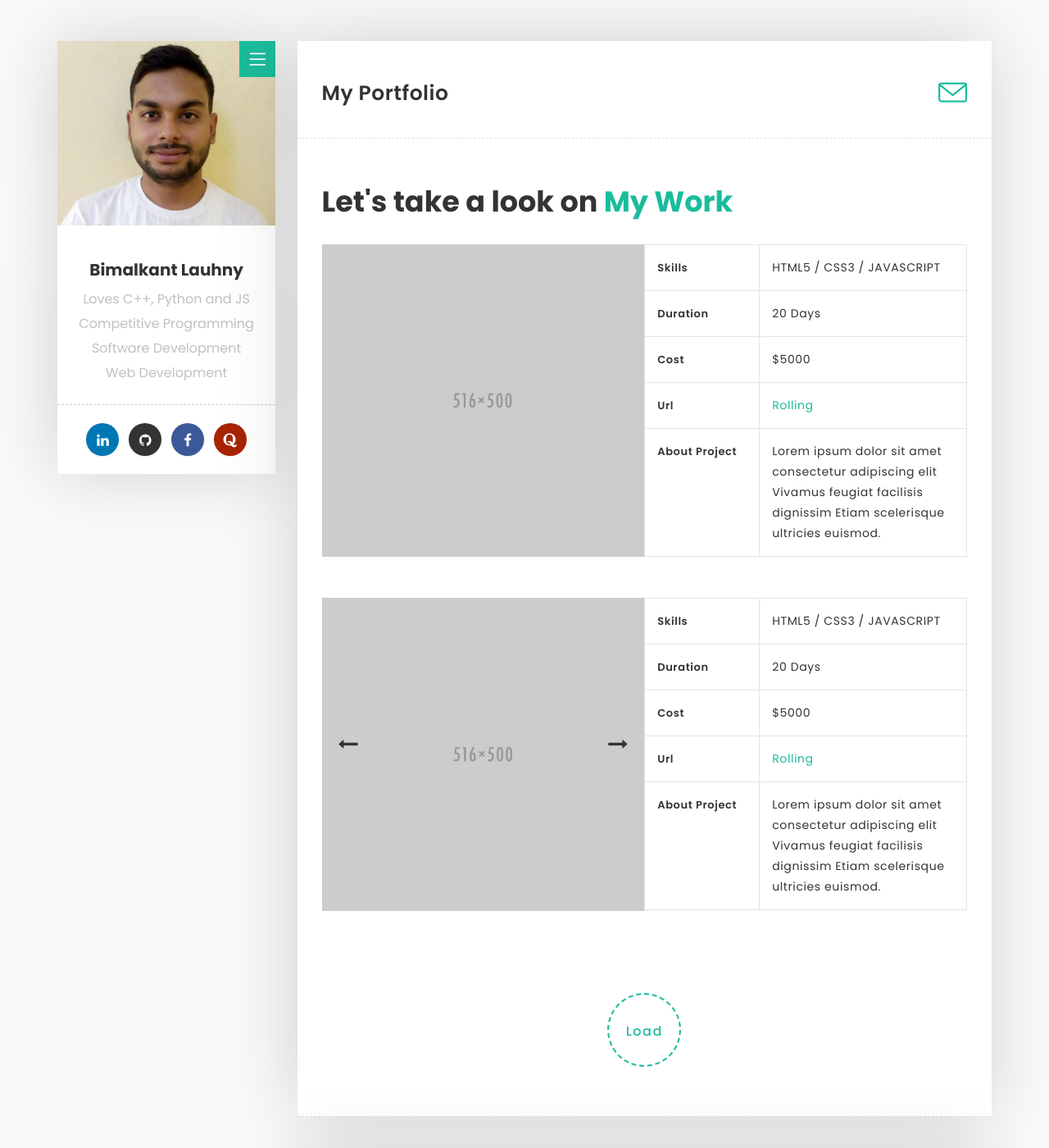
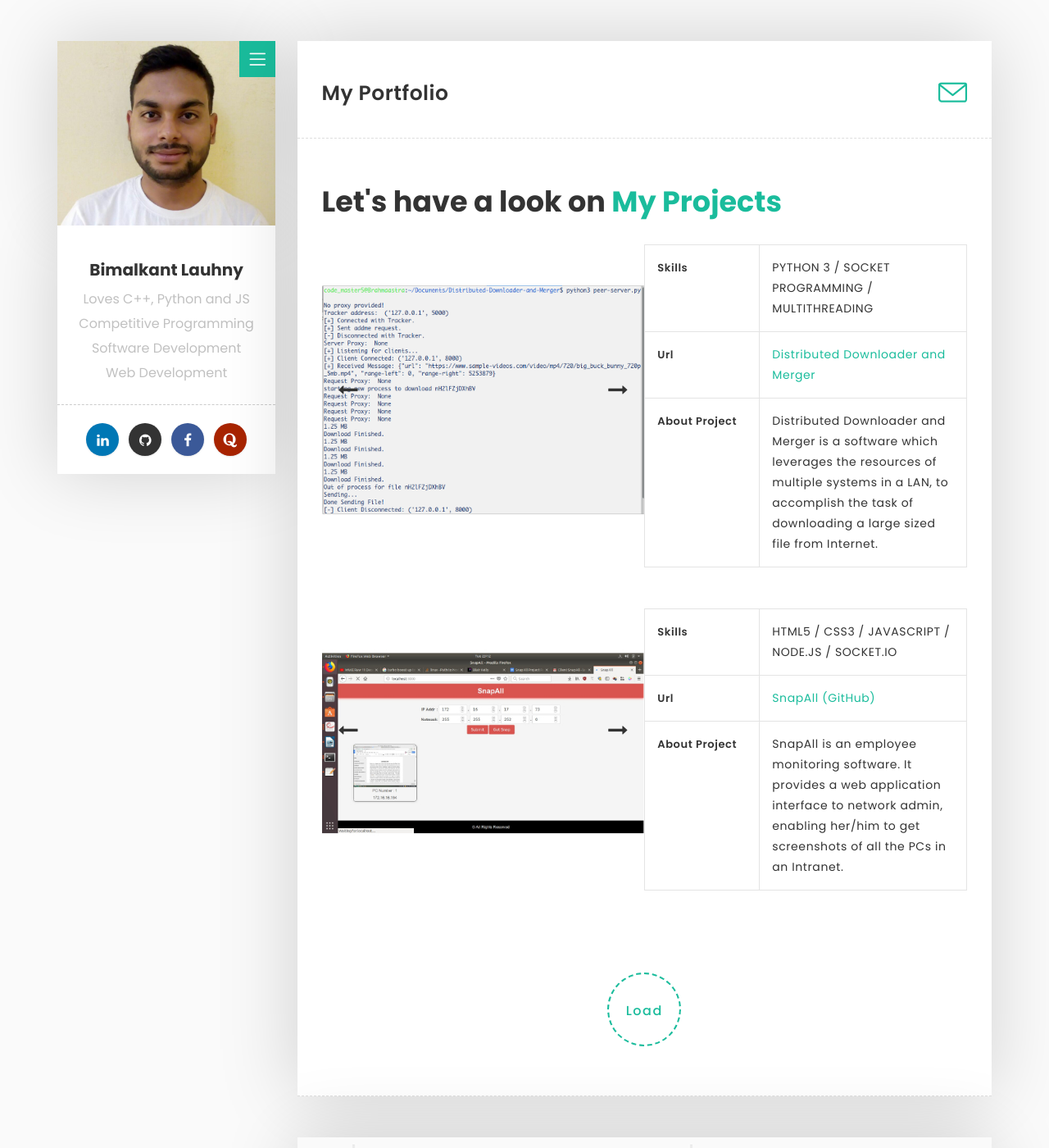
Before and after one commit to bimalkant-lauhny/code-master5.github.io, a Jekyll site: the page built from work.html, in a window 1280 px wide and 1400 px high. Shown: the whole window at 82% size. Built offline with Jekyll 4.4.1, drawn with Linux system fonts in a browser that asks for light colours.

Commit message:
Added SnapAll and DDM to work

```diff
--- a/work.html
+++ b/work.html
@@ -18,7 +18,7 @@ title: Bimalkant Lauhny - Work
 
       <!-- Intro Start -->
       <div class="post-title margin-bottom-30">
-        <h1>Let's take a look on <span class="main-color">My Work</span></h1>
+        <h1>Let's have a look on <span class="main-color">My Projects</span></h1>
       </div>
       <!-- Intro End -->
 
@@ -28,8 +28,54 @@ title: Bimalkant Lauhny - Work
       <!-- Portfolio Start -->
       <div>
 
+        <!-- Portfolio Detail Start -->
+        <div class="row portfolio">
+          <div class="col-sm-6 custom-pad-1">
+            <div class="image-carousel">
+              <img src="images/portfolio/ddm-1.png" class="img-responsive" alt="Client">
+              <img src="images/portfolio/ddm-2.png" class="img-responsive" alt="Server">
+              <img src="images/portfolio/ddm-3.png" class="img-responsive" alt="Tracker">
+            </div>
+          </div>
 
-        <!-- Portfolio Detail Start -->
+
+          <div class="col-sm-6 custom-pad-2">
+            <div class="table-responsive">
+              <table class="table table-bordered">
+                <tbody>
+
+                  <tr>
+                    <td><b>Skills</b></td>
+                    <td>PYTHON 3 / SOCKET PROGRAMMING / MULTITHREADING</td>
+                  </tr>
+
+                  <tr>
+                    <td><b>Url</b></td>
+                    <td>
+                      <a href="https://github.com/code-master5/Distributed-Downloader-and-Merger"
+                        title="Distributed Downloader and Merger">Distributed Downloader and Merger</a>
+                      </td>
+                  </tr>
+
+                  <tr>
+                    <td><b>About Project</b></td>
+                    <td>
+                      Distributed Downloader and Merger is a software which leverages the resources of
+                      multiple systems in a LAN, to accomplish the task of downloading a large sized file
+                      from Internet.
+                    </td>
+                  </tr>
+                </tbody>
+              </table>
+
+            </div>
+          </div>
+        </div>
+        <!-- Portfolio Detail End -->
+
+
+        <!-- Portfolio Detail Start
+
         <div class="row portfolio">
           <div class="col-sm-6 custom-pad-1">
             <img src="images/portfolio/1.jpg" class="img-responsive" alt="">
@@ -52,11 +98,6 @@ title: Bimalkant Lauhny - Work
                   </tr>
 
                   <tr>
-                    <td><b>Cost</b></td>
-                    <td>$5000</td>
-                  </tr>
-
-                  <tr>
                     <td><b>Url</b></td>
                     <td><a href="http://www.uipasta.com" title="uipasta">Rolling</a></td>
                   </tr>
@@ -79,8 +120,10 @@ title: Bimalkant Lauhny - Work
         <div class="row portfolio">
           <div class="col-sm-6 custom-pad-1">
             <div class="image-carousel">
-              <img src="images/portfolio/2.jpg" class="img-responsive" alt="">
-              <img src="images/portfolio/3.jpg" class="img-responsive" alt="">
+              <img src="images/portfolio/SnapAll-1.jpg" class="img-responsive"
+                   alt="Admin interface for supplying network details">
+              <img src="images/portfolio/SnapAll-2.jpg" class="img-responsive"
+                   alt="Admin interface after receiving screenshots from connected PCs">
             </div>
           </div>
 
@@ -92,27 +135,22 @@ title: Bimalkant Lauhny - Work
 
                   <tr>
                     <td><b>Skills</b></td>
-                    <td>HTML5 / CSS3 / JAVASCRIPT</td>
-                  </tr>
-
-                  <tr>
-                    <td><b>Duration</b></td>
-                    <td>20 Days</td>
-                  </tr>
-
-                  <tr>
-                    <td><b>Cost</b></td>
-                    <td>$5000</td>
+                    <td>HTML5 / CSS3 / JAVASCRIPT / NODE.JS / SOCKET.IO</td>
                   </tr>
 
                   <tr>
                     <td><b>Url</b></td>
-                    <td><a href="http://www.uipasta.com" title="uipasta">Rolling</a></td>
+                    <td>
+                      <a href="https://github.com/code-master5/4th-year-project/tree/master"
+                        title="SnapAll">SnapAll (GitHub)</a>
+                      </td>
                   </tr>
 
                   <tr>
                     <td><b>About Project</b></td>
-                    <td>Lorem ipsum dolor sit amet consectetur adipiscing elit Vivamus feugiat facilisis dignissim Etiam scelerisque ultricies euismod.</td>
+                    <td>SnapAll is an employee monitoring software. It provides a web application
+                        interface to network admin, enabling her/him to get screenshots of all the
+                        PCs in an Intranet.</td>
                   </tr>
                 </tbody>
               </table>
@@ -122,12 +160,14 @@ title: Bimalkant Lauhny - Work
         </div>
         <!-- Portfolio Detail End -->
 
-
-
         <!-- Portfolio Detail Start -->
         <div class="row portfolio">
           <div class="col-sm-6 custom-pad-1">
-            <img src="images/portfolio/4.jpg" class="img-responsive" alt="">
+            <div class="image-carousel">
+              <img src="images/portfolio/ddm-1.png" class="img-responsive" alt="Client">
+              <img src="images/portfolio/ddm-2.png" class="img-responsive" alt="Server">
+              <img src="images/portfolio/ddm-3.png" class="img-responsive" alt="Tracker">
+            </div>
           </div>
 
 
@@ -138,73 +178,24 @@ title: Bimalkant Lauhny - Work
 
                   <tr>
                     <td><b>Skills</b></td>
-                    <td>HTML5 / CSS3 / JAVASCRIPT</td>
-                  </tr>
-
-                  <tr>
-                    <td><b>Duration</b></td>
-                    <td>20 Days</td>
-                  </tr>
-
-                  <tr>
-                    <td><b>Cost</b></td>
-                    <td>$5000</td>
+                    <td>PYTHON 3 / SOCKET PROGRAMMING / MULTITHREADING</td>
                   </tr>
 
                   <tr>
                     <td><b>Url</b></td>
-                    <td><a href="http://www.uipasta.com" title="uipasta">Rolling</a></td>
+                    <td>
+                      <a href="https://github.com/code-master5/Distributed-Downloader-and-Merger"
+                        title="Distributed Downloader and Merger">Distributed Downloader and Merger</a>
+                      </td>
                   </tr>
 
                   <tr>
                     <td><b>About Project</b></td>
-                    <td>Lorem ipsum dolor sit amet consectetur adipiscing elit Vivamus feugiat facilisis dignissim Etiam scelerisque ultricies euismod.</td>
-                  </tr>
-                </tbody>
-              </table>
-
-            </div>
-          </div>
-        </div>
-        <!-- Portfolio Detail End -->
-
-
-
-        <!-- Portfolio Detail Start -->
-        <div class="row portfolio">
-          <div class="col-sm-6 custom-pad-1">
-            <img src="images/portfolio/6.jpg" class="img-responsive" alt="">
-          </div>
-
-
-          <div class="col-sm-6 custom-pad-2">
-            <div class="table-responsive">
-              <table class="table table-bordered">
-                <tbody>
-
-                  <tr>
-                    <td><b>Skills</b></td>
-                    <td>HTML5 / CSS3 / JAVASCRIPT</td>
-                  </tr>
-
-                  <tr>
-                    <td><b>Duration</b></td>
-                    <td>20 Days</td>
-                  </tr>
-
-                  <tr>
-                    <td><b>Cost</b></td>
-                    <td>$5000</td>
-                  </tr>
-
-                  <tr>
-                    <td><b>Url</b></td>
-                    <td><a href="http://www.uipasta.com" title="uipasta">Rolling</a></td>
-                  </tr>
-
-                  <tr>
-                    <td><b>About Project</b></td>
-                    <td>Lorem ipsum dolor sit amet consectetur adipiscing elit Vivamus feugiat facilisis dignissim Etiam scelerisque ultricies euismod.</td>
+                    <td>
+                      Distributed Downloader and Merger is a software which leverages the resources of
+                      multiple systems in a LAN, to accomplish the task of downloading a large sized file
+                      from Internet.
+                    </td>
                   </tr>
                 </tbody>
               </table>
```
Also changed, not shown: other parts of work.html (+1 -1 lines), images/portfolio/SnapAll-1.jpg (added), images/portfolio/SnapAll-2.jpg (added), images/portfolio/ddm-1.png (added), images/portfolio/ddm-2.png (added), images/portfolio/ddm-3.png (added).
